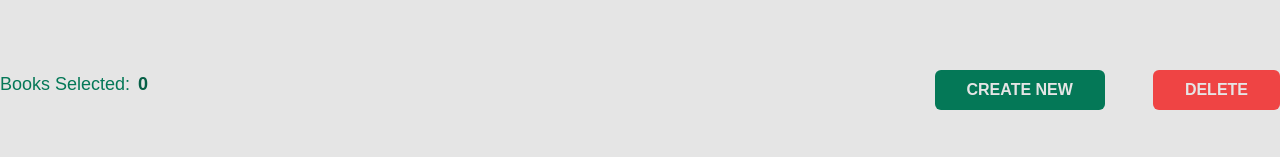
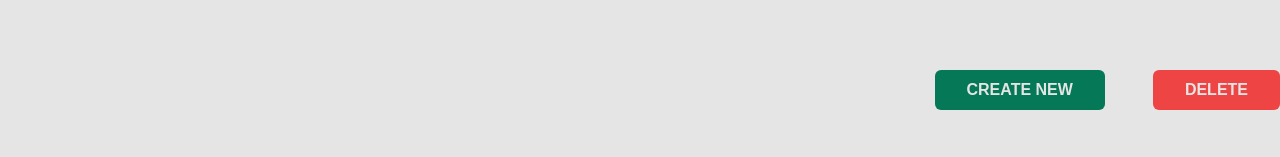
Before and after one commit to RogueBison/MERN-Full-Stack-Book-App, a React (Vite) app in the folder frontend-client/: page /admin/AdminDashboard in a window 1280 px wide. Shown: the part 138-295 px from the top of the page. Built offline with nearby package versions, Linux system fonts and the light colour scheme; no server answers; sample sign-in values are in the browser's storage.

Commit message:
"Books Selected" Div will be no longer visible if length of the 'checkedBoxes' state is equal to zero

```diff
--- a/frontend-client/src/pages/admin/AdminDashboard.jsx
+++ b/frontend-client/src/pages/admin/AdminDashboard.jsx
@@ -7,6 +7,7 @@ export default function AdminDashboard() {
   const { books, dispatch } = useBooksContext();
   const { user } = useAuthContext();
   const [checkedBooks, setCheckedBooks] = useState([]);
+  const [visibility, setVisibility] = useState("");
 
   useEffect(() => {
     const fetchBooks = async () => {
@@ -36,11 +37,19 @@ export default function AdminDashboard() {
     );
   };
 
+  useEffect(() => {
+    if (checkedBooks.length === 0) {
+      setVisibility("invisible");
+    } else {
+      setVisibility("visible");
+    }
+  }, [checkedBooks]);
+
   const handleClick = async () => {
     checkedBooks.forEach(async (checked) => {
       await deleteBook(checked);
-      setCheckedBooks([]);
     });
+    setCheckedBooks([]);
   };
 
   const deleteBook = async (id) => {
@@ -69,9 +78,9 @@ export default function AdminDashboard() {
     <>
       <div className="w-full my-32 text-emerald-700">
         <div className="flex justify-between w-full mb-8">
-          <div className="flex gap-2">
+          <div className={`flex gap-2 ${visibility}`}>
             <p className="text-lg">Books Selected:</p>
-            <p className="text-emerald-800 font-semibold text-lg">
+            <p className="text-emerald-800 font-semibold text-lg h">
               {checkedBooks.length}
             </p>
           </div>
```
